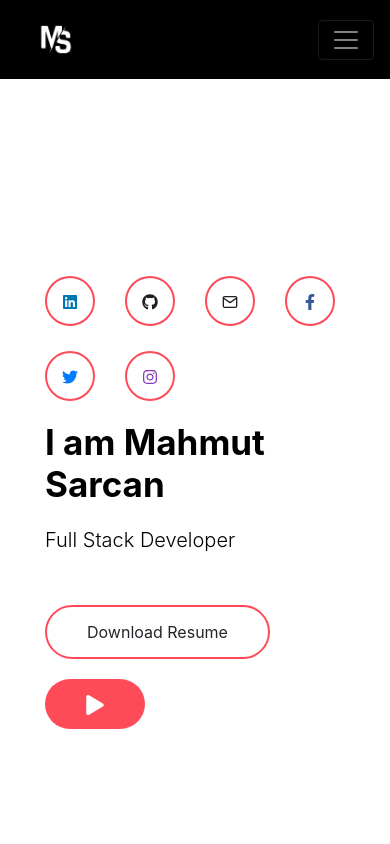
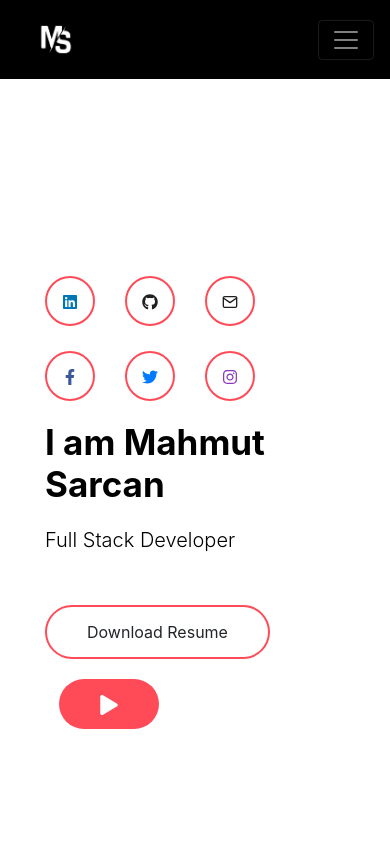
Before and after one commit to mhmtdl/mahmutportfolio, a React (Create React App) app in the folder portfolio/: page / in a window 390 px wide. Shown: the top 844 px of the page. Built offline with nearby package versions, Linux system fonts and the light colour scheme.

Commit message:
icons changing

```diff
--- a/portfolio/src/App.css
+++ b/portfolio/src/App.css
@@ -394,7 +394,7 @@ body {
   }
   .header__ul{
     display:grid;
-    grid-template-columns:auto auto auto auto;
+    grid-template-columns:auto auto auto;
     grid-gap: 20px;
     margin-right:12px;
     row-gap: 25px;
```
